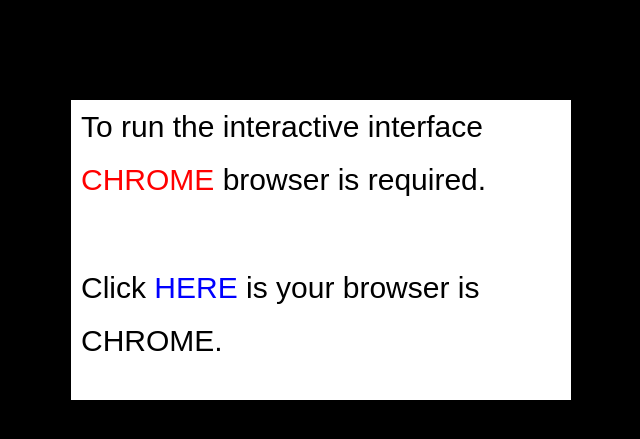
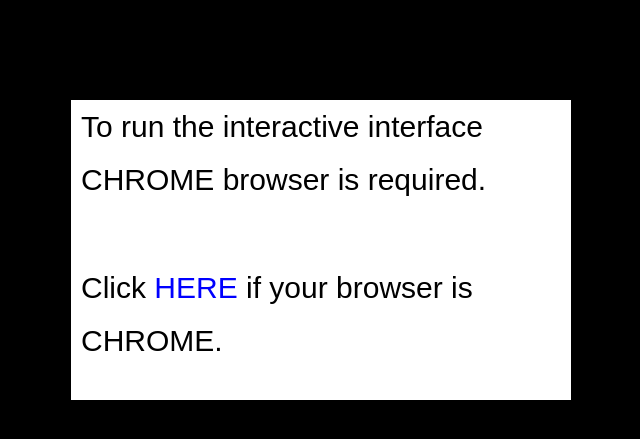
Before and after one commit to alaive/alaive.github.io, a Jekyll site: the page interactive.html, which Jekyll copies as it is, in a window 1280 px wide and 900 px high. Shown: the top 439 px of the window, without its empty margins (319-959 px from the left). Built offline with Jekyll 4.4.1, drawn with Linux system fonts in a browser that asks for light colours.

Commit message:
Update interactive.html

```diff
--- a/interactive.html
+++ b/interactive.html
@@ -41,9 +41,9 @@
 
              <div id="MSG" style="position:absolute;">
 
-                 <span style="position:relative; font-family: arial;left:10px;font-size:30px; text-align: center; cursor: pointer;line-height: 40pt; color:black"> To run the interactive interface <span style="color:red";> CHROME </span> browser is required.</span></br></br></br></br>
+                 <span style="position:relative; font-family: arial;left:10px;font-size:30px; text-align: center; cursor: pointer;line-height: 40pt; color:black"> To run the interactive interface CHROME browser is required.</span></br></br></br></br>
 
-                 <span style="position:relative; font-family: arial;left:10px;font-size:30px; text-align: center; cursor: pointer;line-height: 40pt; color:black"> Click <span style="color:blue"; onclick="openURL()"> HERE </span> is your browser is CHROME.</span>
+                 <span style="position:relative; font-family: arial;left:10px;font-size:30px; text-align: center; cursor: pointer;line-height: 40pt; color:black"> Click <span style="color:blue"; onclick="openURL()"> HERE </span> if your browser is CHROME.</span>
 
              </div>
 
```
